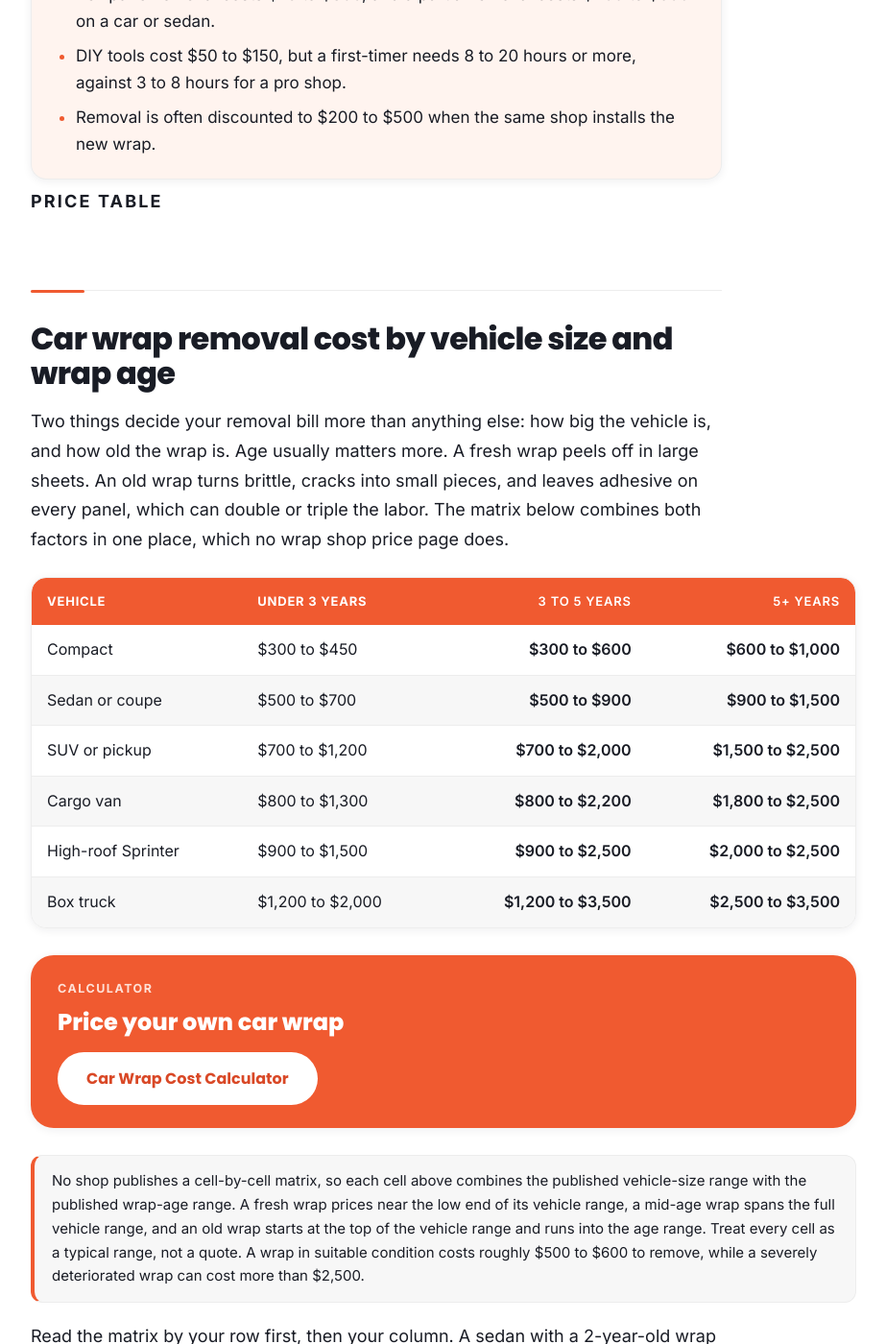
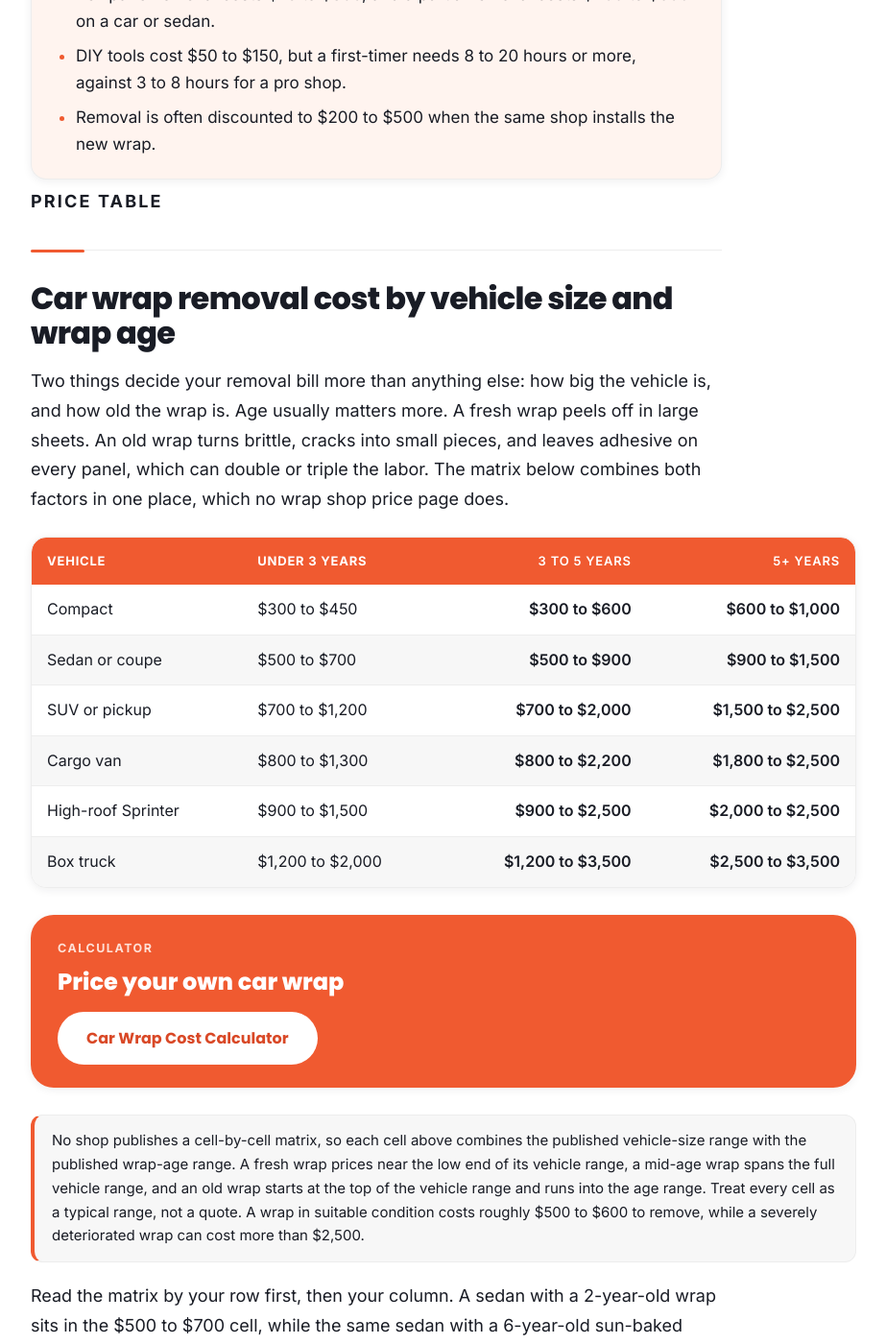
Before and after one commit to zaidmeo09-dhangal/howmuchdoesitcostusa, a Jekyll site: the page built from _posts/2026-11-21-how-much-does-it-cost-to-remove-a-car-wrap.md, in a window 1280 px wide and 1400 px high, scrolled down 1911 px. Shown: the whole window at 96% size, without its empty margins (272-1195 px from the left). Built offline with Jekyll 4.4.1, drawn with Linux system fonts in a browser that asks for light colours.

Commit message:
Initial deploy: add assets/css/style.css

```diff
--- a/assets/css/style.css
+++ b/assets/css/style.css
@@ -146,7 +146,7 @@ section.hero .trust-row { margin-top: 20px; }
 .adv-card { background: #F7F7F7; border: 1px solid #EFEFEF; border-radius: 24px; padding: 34px 28px; transition: transform .2s ease, box-shadow .2s ease; }
 .adv-card:hover { transform: translateY(-6px); box-shadow: 0 18px 40px rgba(25,28,37,.10); }
 .adv-icon { width: 60px; height: 60px; border-radius: 16px; background: #F05A30; color: #fff; display: flex; align-items: center; justify-content: center; font-size: 28px; margin-bottom: 20px; }
-.adv-card h3 { font-size: 22px; font-weight: 800; margin-bottom: 8px; color: #191C25; white-space: nowrap; }
+.adv-card h3 { font-size: 22px; font-weight: 800; margin-bottom: 8px; color: #191C25; white-space: normal; }
 .adv-card p { color: #5B6472; font-size: 16px; margin: 0; }
 
 /* About */
@@ -485,6 +485,7 @@ section.wrap.contact-form-section { padding-top: 12px; }
 .post .post-author { font-weight: 800; font-size: 15px; color: #191C25; }
 .post .post-byline .post-date { background: transparent; border: none; padding: 0; margin: 0; font-size: 14px; font-weight: 600; color: #5B6472; }
 .post h2 { font-size: clamp(26px, 3.4vw, 32px); letter-spacing: -.02em; margin: 56px 0 18px; padding-top: 32px; border-top: 1px solid #EDEDED; position: relative; }
+.post-body .eyebrow + h2 { margin-top: 14px; }
 .post h2::before { content: ""; position: absolute; top: -1px; left: 0; width: 56px; height: 3px; background: #F05A30; border-radius: 3px; }
 .post h3 { font-size: 21px; letter-spacing: -.01em; margin: 36px 0 12px; }
 .post p { line-height: 1.75; margin-bottom: 18px; }
```
